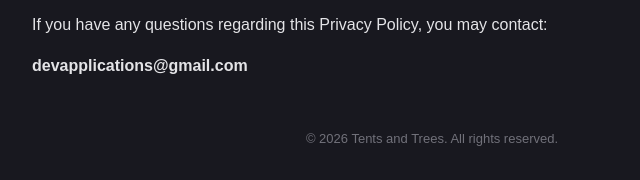
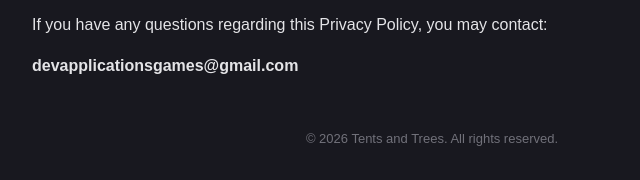
Before and after one commit to toniRamos/tents-and-trees-privacy, a plain HTML site: page index.html in a window 1280 px wide. Shown: the part 1749-1929 px from the top of the page, 208-848 px from the left. Drawn offline with Linux system fonts and the light colour scheme.

Commit message:
Contact address devapplicationsgames@gmail.com

```diff
--- a/index.html
+++ b/index.html
@@ -117,7 +117,7 @@
         If you have any questions regarding this Privacy Policy, you may contact:
     </p>
     <p>
-        <strong>devapplications@gmail.com</strong>
+        <strong>devapplicationsgames@gmail.com</strong>
     </p>
 
     <footer>
```
